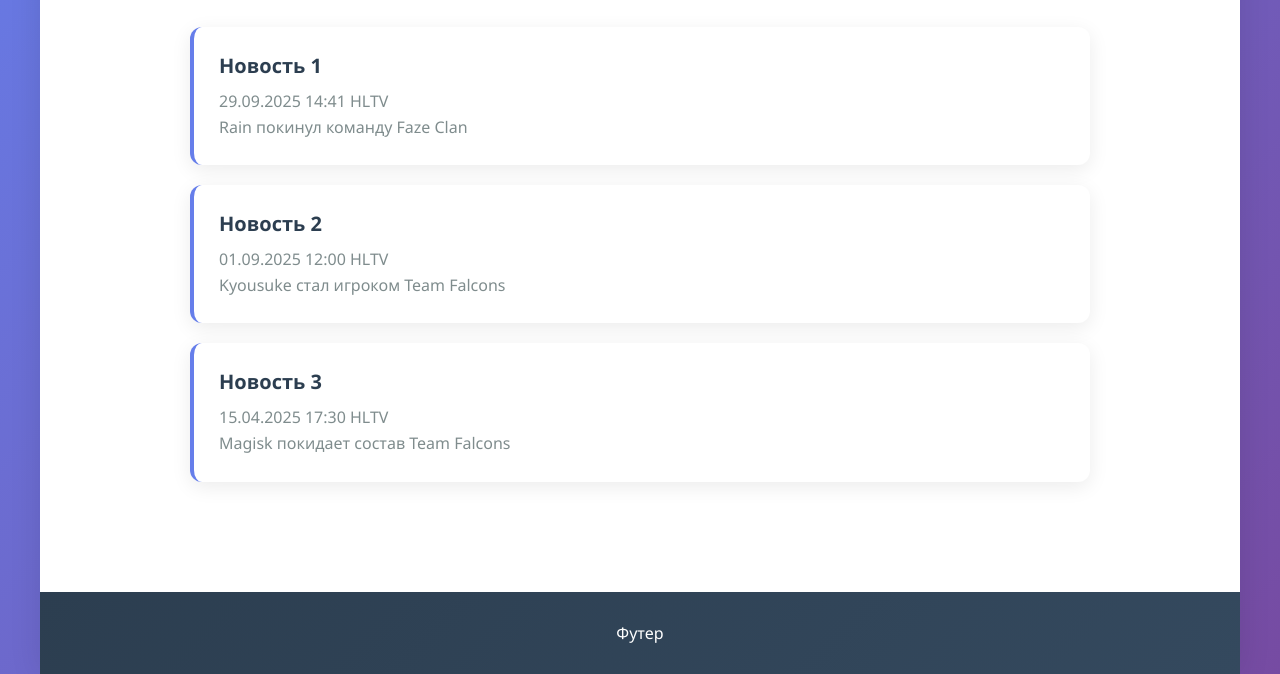
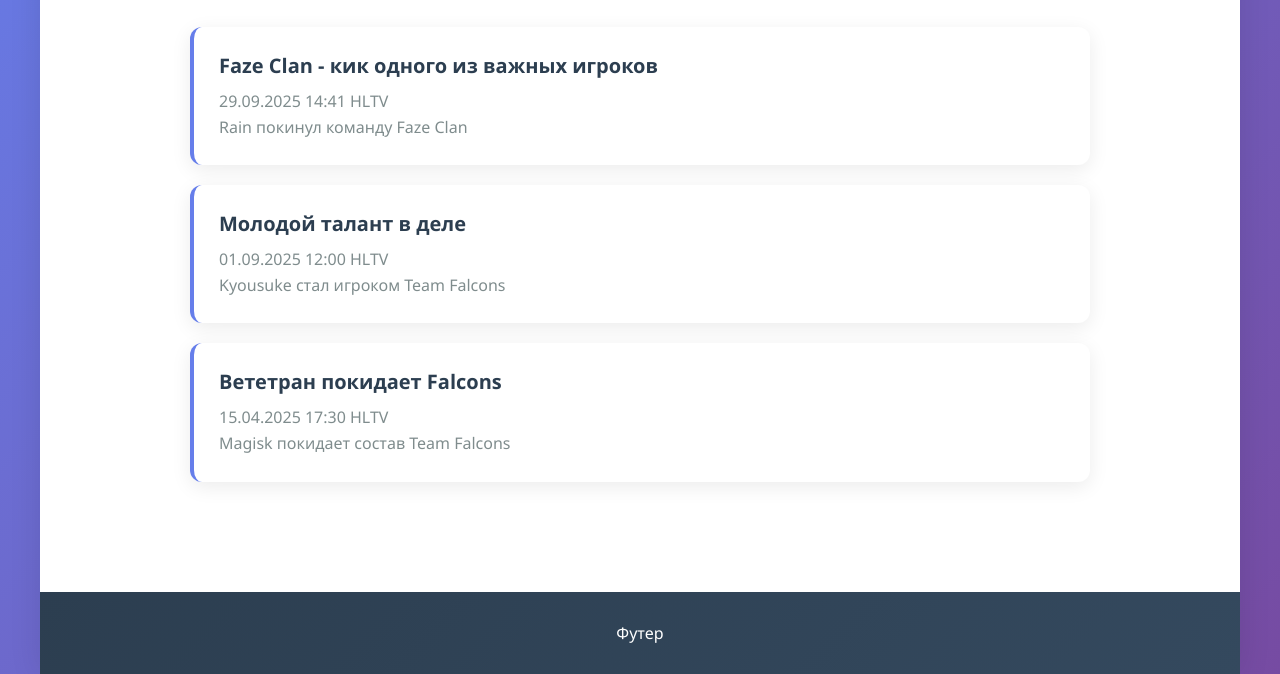
Before and after one commit to rNzzz1/frontend-backend-practice, a plain HTML site: page pages/news.html in a window 1280 px wide. Shown: the part 257-931 px from the top of the page. Drawn offline with Linux system fonts and the light colour scheme.

Commit message:
Сайт

```diff
--- a/pages/news.html
+++ b/pages/news.html
@@ -23,21 +23,21 @@
   <main class="content">
     <div class="section-title">Новости</div>
     <div class="experience-card">
-      <div class="experience-title">Новость 1</div>
+      <div class="experience-title">Faze Clan - кик одного из важных игроков </div>
       <div class="experience-desc">
         29.09.2025 14:41 HLTV<br>
         Rain покинул команду Faze Clan
       </div>
     </div>
     <div class="experience-card">
-      <div class="experience-title">Новость 2</div>
+      <div class="experience-title">Молодой талант в деле</div>
       <div class="experience-desc">
         01.09.2025 12:00 HLTV<br>
         Kyousuke стал игроком Team Falcons
       </div>
     </div>
     <div class="experience-card">
-      <div class="experience-title">Новость 3</div>
+      <div class="experience-title">Вететран покидает Falcons</div>
       <div class="experience-desc">
         15.04.2025 17:30 HLTV<br>
         Magisk покидает состав Team Falcons
```
Also changed, not shown: index.html (+3 -3 lines).
